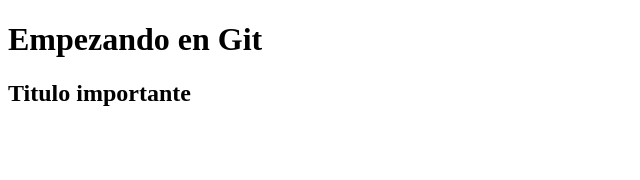
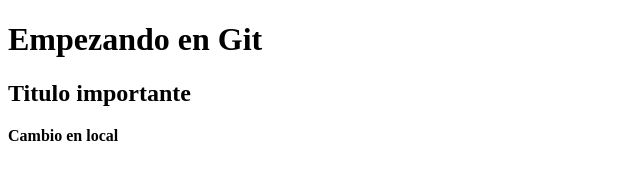
Before and after one commit to JoseRamirezOz/pavo, a plain HTML site: page index.html in a window 1280 px wide. Shown: the whole page, without its empty margins (0-640 px from the left). Drawn offline with Linux system fonts and the light colour scheme.

Commit message:
Segundo commit

```diff
--- a/index.html
+++ b/index.html
@@ -9,6 +9,6 @@
 <body>
     <h1>Empezando en Git</h1>
     <h2>Titulo importante</h2>
-
+    <b>Cambio en local</b>
 </body>
 </html>
```
